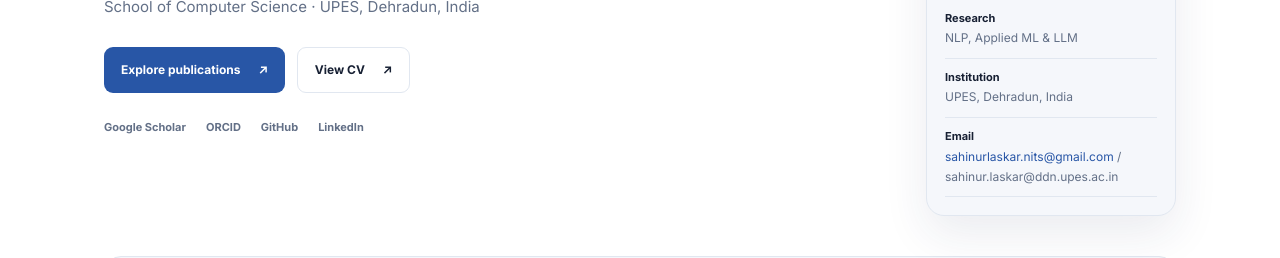
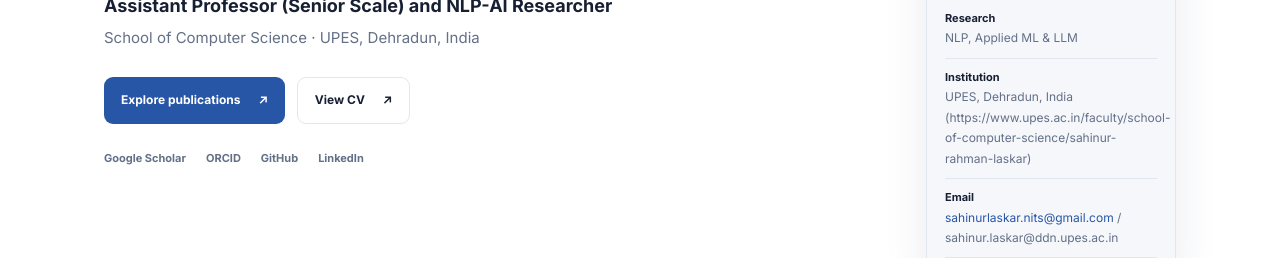
Before and after one commit to sahinurlaskar/sahinurlaskar.github.io, a plain HTML site: page index.html in a window 1280 px wide. Shown: the part 413-671 px from the top of the page. Drawn offline with Linux system fonts and the light colour scheme.

Commit message:
Update index.html

```diff
--- a/index.html
+++ b/index.html
@@ -53,7 +53,7 @@
         <div class="availability"><span class="status-dot"></span> Researcher, Mentor & collaborator</div>
         <div class="quick-facts">
           <div><strong>Research</strong><span>NLP, Applied ML & LLM</span></div>
-          <div><strong>Institution</strong><span>UPES, Dehradun, India</span></div>
+          <div><strong>Institution</strong><span>UPES, Dehradun, India (https://www.upes.ac.in/faculty/school-of-computer-science/sahinur-rahman-laskar)</span></div>
           <div><strong>Email</strong><span><a href="mailto:sahinurlaskar.nits@gmail.com">sahinurlaskar.nits@gmail.com</a> / sahinur.laskar@ddn.upes.ac.in</span></div>
         </div>
       </aside>
```
